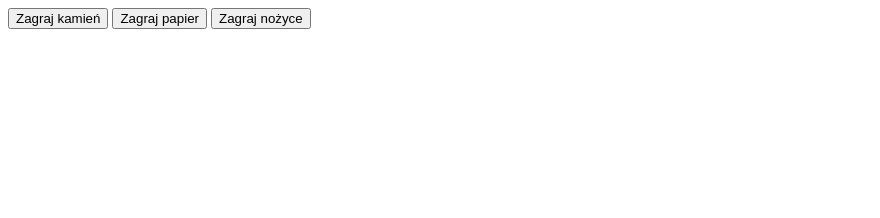
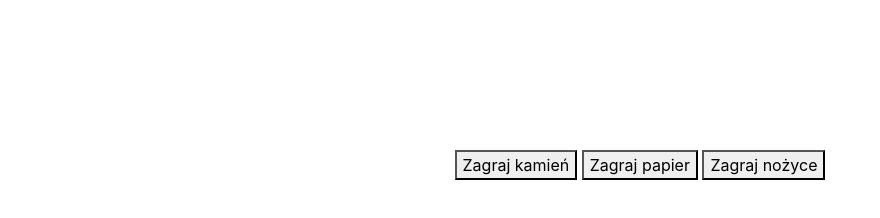
Before and after one commit to Variic/javascript-prework, a website: page index.html in a window 1280 px wide. Shown: the whole page, without its empty margins (0-880 px from the left). Drawn offline with nearby package versions, Linux system fonts and the light colour scheme.

Commit message:
ADD FIRST SIMPLE CONVERSION TO HTML AND CSS

```diff
--- a/css/style.css
+++ b/css/style.css
@@ -1,2 +1,13 @@
+/* MAIN */
 
-/*# sourceMappingURL=data:application/json;base64,eyJ2ZXJzaW9uIjozLCJzb3VyY2VzIjpbXSwibmFtZXMiOltdLCJtYXBwaW5ncyI6IiIsImZpbGUiOiJzdHlsZS5jc3MifQ== */
+.container{
+  margin-top: 150px;
+  margin-bottom: 150px;
+  text-align: center;
+}
+
+/* BOTTONS */
+
+#buttons{
+  margin-bottom: 30px;
+}
--- a/index.html
+++ b/index.html
@@ -1,11 +1,20 @@
 <!DOCTYPE html>
 <html lang="en">
   <head>
-	<meta charset="UTF-8">
+      <meta charset="utf-8">
+      <meta name="viewport" content="width=device-width, initial-scale=1.0">
       <title>Kamień, papier, nożyce</title>
+      <link rel="stylesheet" href="https://stackpath.bootstrapcdn.com/bootstrap/4.5.1/css/bootstrap.min.css" integrity="sha384-VCmXjywReHh4PwowAiWNagnWcLhlEJLA5buUprzK8rxFgeH0kww/aWY76TfkUoSX" crossorigin="anonymous">
+      <link rel="stylesheet" href="https://use.fontawesome.com/releases/v5.5.0/css/all.css">
+      <link rel="preconnect" href="https://fonts.gstatic.com">
+      <link href="https://fonts.googleapis.com/css2?family=Open+Sans&display=swap" rel="stylesheet">
+      <link rel="preconnect" href="https://fonts.gstatic.com">
+      <link href="https://fonts.googleapis.com/css2?family=Merriweather&display=swap" rel="stylesheet">
       <link rel="stylesheet" href="css/style.css">
   </head>
   <body>
+
+<!-- BUTTONS -->
 <div class="container">
 	<div id="buttons">
 		<button id="play-rock">Zagraj kamień</button>
@@ -14,9 +23,11 @@
 	</div>
 	<div id="messages"></div>
 </div>
+
 <script src="js/functions.js"></script>
 <script src="js/script.js"></script>
+<script src="https://code.jquery.com/jquery-3.5.1.slim.min.js" integrity="sha384-DfXdz2htPH0lsSSs5nCTpuj/zy4C+OGpamoFVy38MVBnE+IbbVYUew+OrCXaRkfj" crossorigin="anonymous"></script>
+<script src="https://cdn.jsdelivr.net/npm/popper.js@1.16.1/dist/umd/popper.min.js" integrity="sha384-9/reFTGAW83EW2RDu2S0VKaIzap3H66lZH81PoYlFhbGU+6BZp6G7niu735Sk7lN" crossorigin="anonymous"></script>
+<script src="https://stackpath.bootstrapcdn.com/bootstrap/4.5.1/js/bootstrap.min.js" integrity="sha384-XEerZL0cuoUbHE4nZReLT7nx9gQrQreJekYhJD9WNWhH8nEW+0c5qq7aIo2Wl30J" crossorigin="anonymous"></script>
   </body>
 </html>
-
-<!-- TEST -->
--- a/js/script.js
+++ b/js/script.js
@@ -1,3 +1,4 @@
+{
 function playGame(playerInput){
 
   clearMessages()
@@ -105,3 +106,4 @@ function buttonScissorsClicked(){
 }
 let testButtonScissors = document.getElementById('play-scissors');
 testButtonScissors.addEventListener('click', buttonScissorsClicked);
+}
```
Lines whose indentation alone changed are shown as unchanged.
